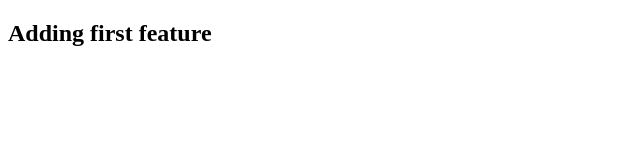
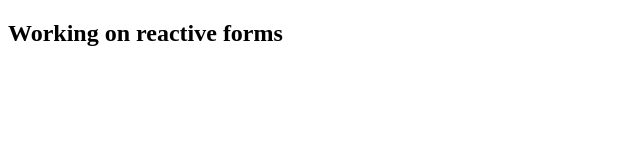
Before and after one commit to Mahesh-Samanapalli/Angular-Practice, an Angular app in the folder practice-project/: page / in a window 1280 px wide. Shown: the top 160 px of the page, without its empty margins (0-640 px from the left). Built offline with nearby package versions, Linux system fonts and the light colour scheme.

Commit message:
heading changed to reactive forms

```diff
--- a/practice-project/src/app/app.component.html
+++ b/practice-project/src/app/app.component.html
@@ -1 +1 @@
-<h2>Adding first feature </h2>
+<h2>Working on reactive forms</h2>
```
